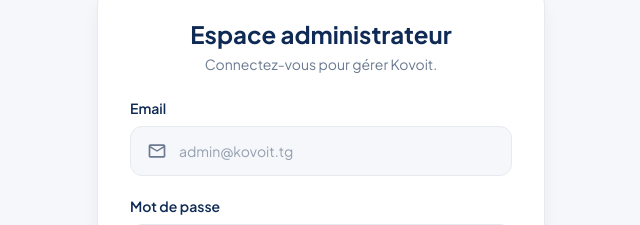
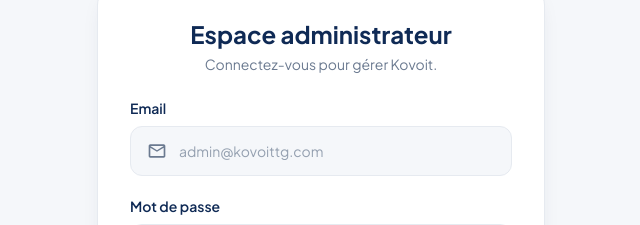
Before and after one commit to kovoit/frontend, a React (Vite) app: page / in a window 1280 px wide. Shown: the part 217-442 px from the top of the page, without its empty margins (319-959 px from the left). Built offline with nearby package versions, Linux system fonts and the light colour scheme; no server answers.

Commit message:
Connexion : exemple d'email sur kovoittg.com
Co-Authored-By: Claude Opus 5.5 <noreply@anthropic.com>

```diff
--- a/src/features/auth/pages/LoginPage.tsx
+++ b/src/features/auth/pages/LoginPage.tsx
@@ -82,7 +82,7 @@ export function LoginPage() {
           label="Email"
           type="email"
           autoComplete="username"
-          placeholder="admin@kovoit.tg"
+          placeholder="admin@kovoittg.com"
           icon={<MdMailOutline className="h-5 w-5" />}
           error={errors.email?.message}
           {...register('email')}
```
